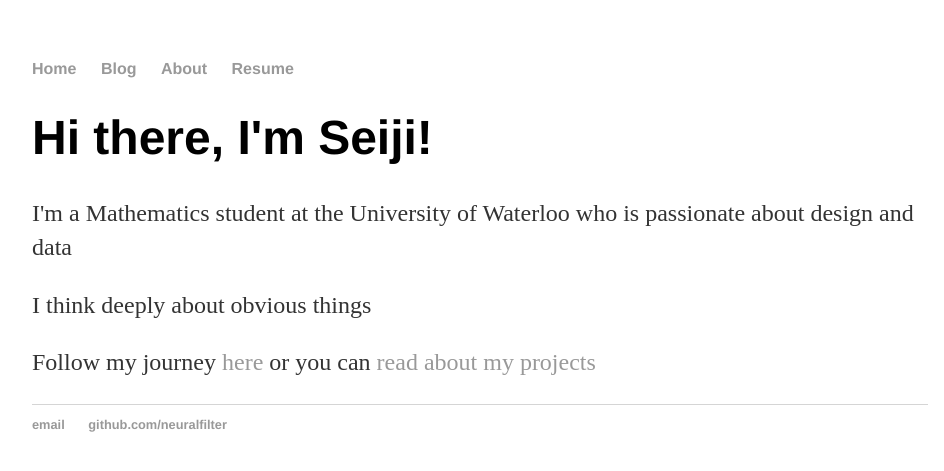
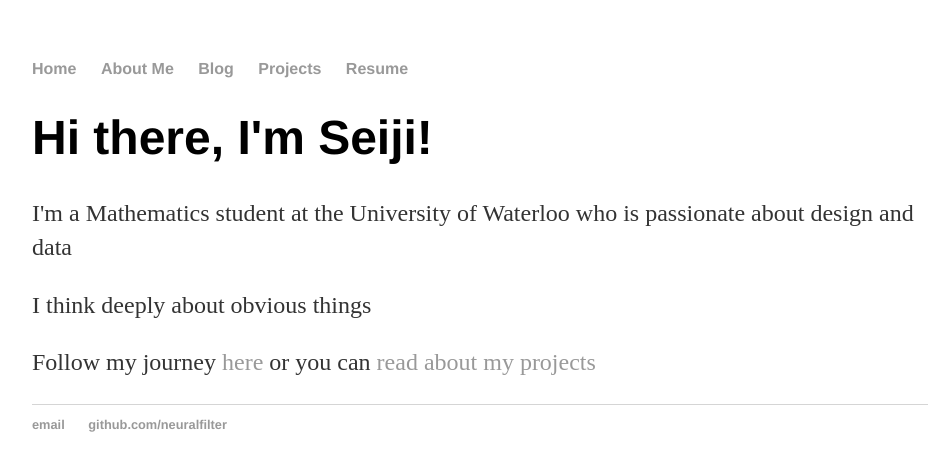
Before and after one commit to neuralfilter/neuralfilter.github.ioa, a Jekyll site: the page built from index.html, in a window 1280 px wide. Shown: the top 471 px of the page, without its empty margins (160-1104 px from the left). Built offline with Jekyll 4.4.1, drawn with Linux system fonts in a browser that asks for light colours.

Commit message:
Update default.html

```diff
--- a/_layouts/default.html
+++ b/_layouts/default.html
@@ -9,8 +9,9 @@
 			<nav>
 	    		<ul>
 	        		<li><a href="/">Home</a></li>
+				<li><a href="/about">About Me</a></li>
 				<li><a href="/blog">Blog</a></li>
-		        	<li><a href="/about">About</a></li>
+		        	<li><a href="/about">Projects</a></li>
 	        		<li><a href="/Seiji.pdf">Resume</a></li>
 	    		</ul>
 			</nav>
```
